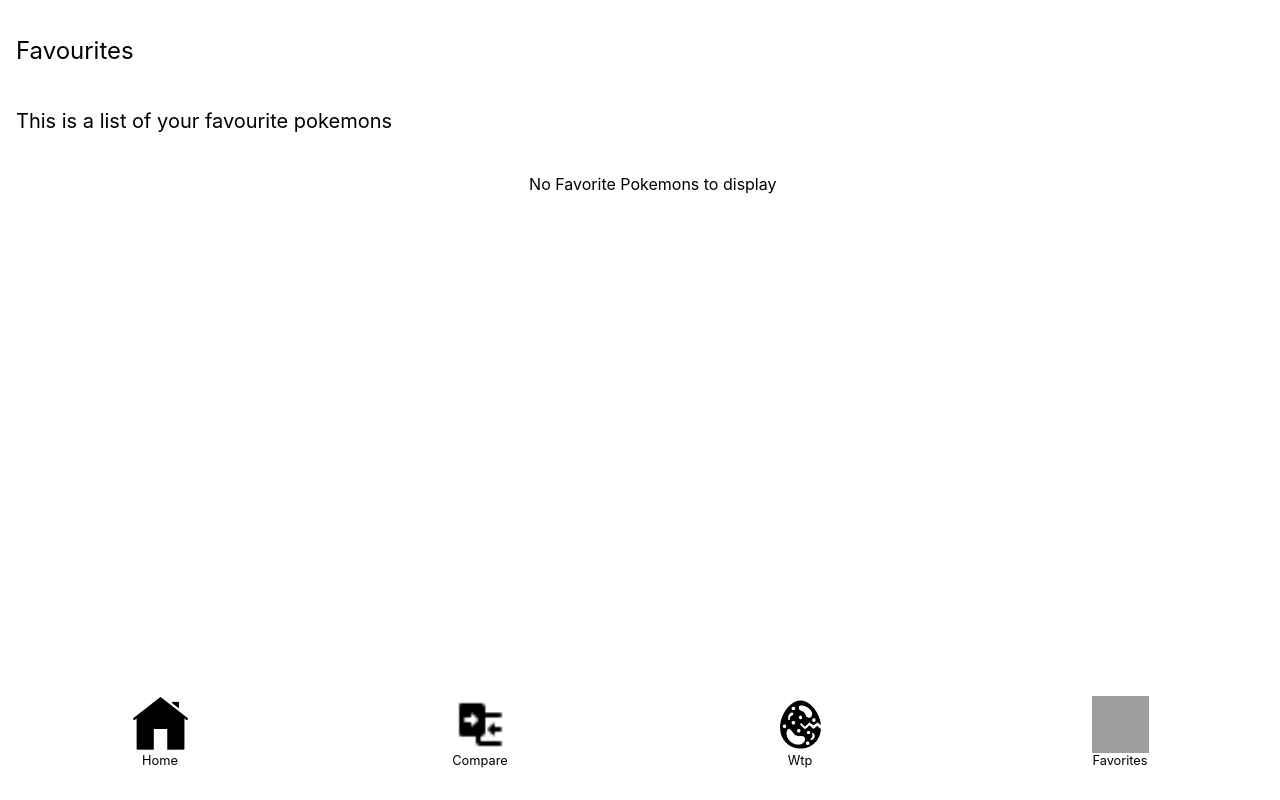
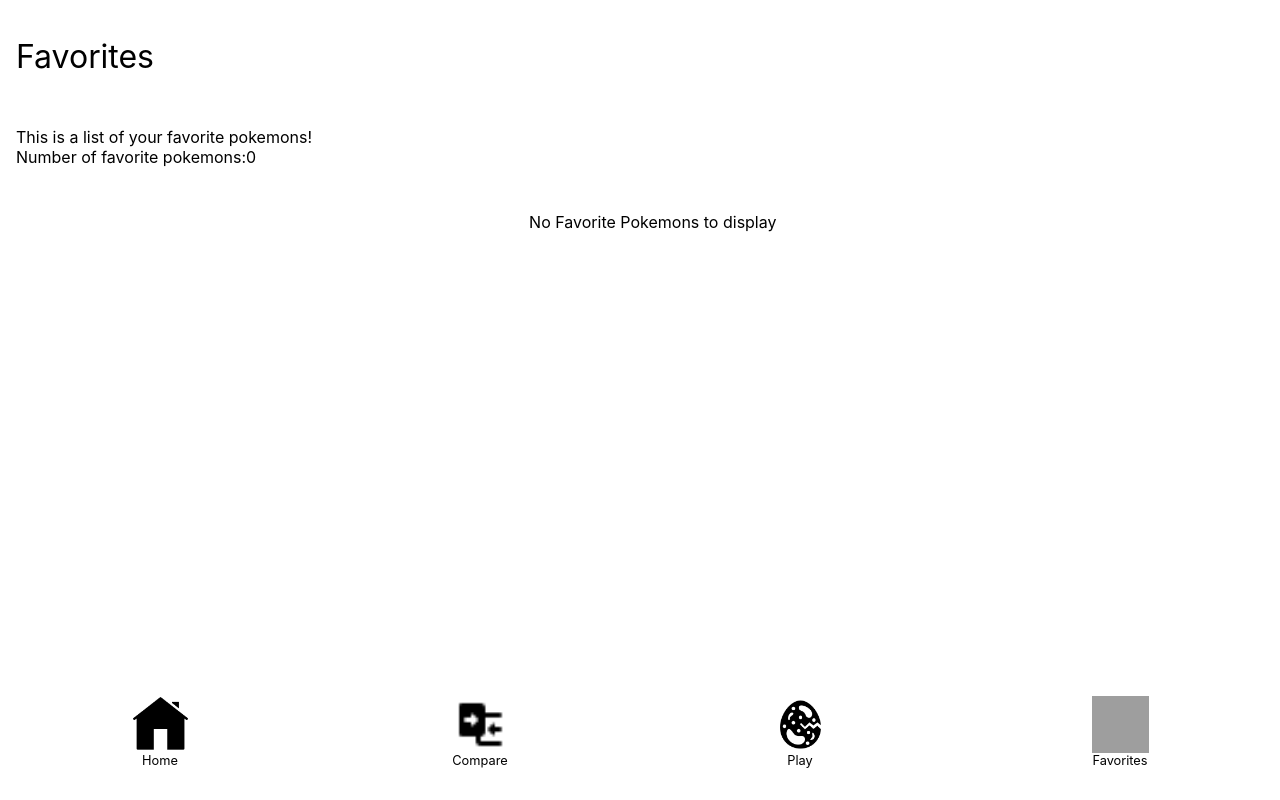
Before and after one commit to Cg9291/pokedex, a React (Create React App) app: page /favorites in a window 1280 px wide. Built offline with nearby package versions, Linux system fonts and the light colour scheme; grey boxes are pictures that could not be loaded.

Commit message:
changed pokemon profile background logic + randomize button border radius + other small ui tweaks

```diff
--- a/src/components/RoutesStructure.tsx
+++ b/src/components/RoutesStructure.tsx
@@ -5,7 +5,7 @@ import { Homepage } from "../pages/Homepage";
 import { NoMatch } from "../pages/NoMatch";
 import { Favorites } from "../pages/Favorites";
 import { PokemonNotFound } from "../pages/PokemonNotFound";
-import { FilteredSearchModal } from "../pages/FilteredSearch";
+import { FilteredSearch } from "../pages/FilteredSearch";
 import { FilteredSearchResults } from "../pages/FilteredSearchResults";
 import { Comparator } from "../pages/Comparator";
 import { PokemonGuess } from "../pages/PokemonGuess";
@@ -18,7 +18,7 @@ export function RoutesStructure(): React.ReactElement | null {
         { path: "/pokemons/name/:name", element: <PokemonProfile /> },
         { path: "/favorites", element: <Favorites /> },
         { path: "/pokemon-not-found", element: <PokemonNotFound /> },
-        { path: "/filter/:gen", element: <FilteredSearchModal /> },
+        { path: "/filter/:gen", element: <FilteredSearch /> },
         { path: "/wtp", element: <PokemonGuess /> },
         {
             path: "/filtered-search/*",
--- a/src/components/homepage/header/RandomizeSelectionButton.tsx
+++ b/src/components/homepage/header/RandomizeSelectionButton.tsx
@@ -29,7 +29,7 @@ const Container = styled(ContainerPrototype)`
 
 const Button = styled.button.attrs({ type: "button" })`
     width: 100%;
-    border-radius: 5%;
+    border-radius: 7px;
     padding: 0 0.5rem;
     border: none;
 `;
--- a/src/components/homepage/pokemonPictureCards/PokemonPictureCard.tsx
+++ b/src/components/homepage/pokemonPictureCards/PokemonPictureCard.tsx
@@ -9,6 +9,7 @@ import { PokemonPictureCardsPropsInterface, TypesColorsInt } from "../../../inte
 import { PokemonInterface, Type } from "../../../interfaces/pokemonInterface";
 import { typesColors } from "../../../objects/typesColors";
 import { LoadingSpinnerPrototype } from "../../prototypes/LoadingSpinnerPrototype";
+import { widthsQueries, heightsQueries } from "../../../objects/breakpoints";
 
 export function PokemonPictureCard(props: PokemonPictureCardsPropsInterface): React.ReactElement {
     const [pokemonInfo, setPokemonInfo] = useState<PokemonInterface>();
@@ -105,6 +106,10 @@ const Container = styled(Link)<{ $mainType: string }>`
     border-radius: 25px;
     text-decoration: none;
     background-color: ${(props) => typesColors[props.$mainType as keyof TypesColorsInt]};
+
+    @media ${heightsQueries.two} {
+        height: 17vh;
+    }
 `;
 
 const Wrapper = styled(ContainerPrototype)`
--- a/src/components/navigation/Navigation.tsx
+++ b/src/components/navigation/Navigation.tsx
@@ -18,7 +18,7 @@ export function Navigation(): React.ReactElement {
         },
         { name: "Compare", icon: compareIcon, linkUrl: "/comparator" },
         {
-            name: "Wtp",
+            name: "Play",
             icon: WTPIcon,
             linkUrl: "/wtp"
         },
--- /dev/null
+++ b/src/objects/breakpoints.tsx
@@ -0,0 +1,31 @@
+export const breakpointsWidths = {
+    mobileS: "320px",
+    mobileM: "375px",
+    mobileL: "425px",
+    tablet: "768px",
+    laptop: "1024px",
+    laptopL: "1440px",
+    desktop: "2560px"
+};
+
+export const breakpointsHeights = {
+    one: "667px",
+    two: "812px",
+    three: "844px"
+};
+
+export const widthsQueries = {
+    mobileS: `(min-width: ${breakpointsWidths.mobileS})`,
+    mobileM: `(min-width: ${breakpointsWidths.mobileM})`,
+    mobileL: `(min-width: ${breakpointsWidths.mobileL})`,
+    tablet: `(min-width: ${breakpointsWidths.tablet})`,
+    laptop: `(min-width: ${breakpointsWidths.laptop})`,
+    laptopL: `(min-width: ${breakpointsWidths.laptopL})`,
+    desktop: `(min-width: ${breakpointsWidths.desktop})`,
+    desktopL: `(min-width: ${breakpointsWidths.desktop})`
+};
+
+export const heightsQueries = {
+    one: `(min-height:${breakpointsHeights.one})`,
+    two: `(min-height:${breakpointsHeights.two})`
+};
--- a/src/pages/Favorites.tsx
+++ b/src/pages/Favorites.tsx
@@ -6,6 +6,7 @@ import { typesColors } from "../objects/typesColors";
 
 export function Favorites(): React.ReactElement {
     const favoritedPokemons = JSON.parse(localStorage.getItem("pokemons") || "[]");
+    const numberOfFavoritedPokemons = favoritedPokemons.length;
     const mapPictureCards = (): React.ReactElement[] =>
         favoritedPokemons.map((number: number, index: number) => (
             <PokemonPictureCard id={number} key={index} isLink={true} />
@@ -13,10 +14,14 @@ export function Favorites(): React.ReactElement {
 
     return (
         <Container>
-            <Title>Favourites</Title>
-            <SubTitle>This is a list of your favourite pokemons</SubTitle>
+            <Title>Favorites</Title>
+            <SubTitle>
+                This is a list of your favorite pokemons!
+                <br />
+                Number of favorite pokemons:{numberOfFavoritedPokemons}
+            </SubTitle>
             <FavoritesContainer>
-                {favoritedPokemons.length !== 0 ? mapPictureCards() : "No Favorite Pokemons to display"}
+                {numberOfFavoritedPokemons !== 0 ? mapPictureCards() : "No Favorite Pokemons to display"}
             </FavoritesContainer>
         </Container>
     );
@@ -34,21 +39,19 @@ export const FavoritesContainer = styled.div`
     flex-wrap: wrap;
     width: 100%;
     height: fit-content;
-    //max-height: 100%;
     padding: 1vh 1vw 90px;
     row-gap: 1rem;
     overflow: scroll;
 `;
 
-const Title = styled.h2`
+const Title = styled.h1`
     color: ${typesColors.black};
     font-weight: normal;
     padding: 1rem 1rem 0.5rem;
 `;
 
-const SubTitle = styled.h2`
+const SubTitle = styled.h4`
     color: ${typesColors.black};
     font-weight: normal;
-    font-size: 20px;
     padding: 0 1rem 1rem;
 `;
--- a/src/pages/FilteredSearch.tsx
+++ b/src/pages/FilteredSearch.tsx
@@ -6,7 +6,6 @@ import { FilterInfoInterface, PokemonGenerationsListInterface } from "../interfa
 import { typesColors } from "../objects/typesColors";
 import { capitalizeWords } from "../functions/utilities/capitalizeWords";
 import { pokemonGenerationsList } from "../objects/pokemonGenerationsList";
-import { Interface } from "readline";
 
 export interface LocalTransmittedDataInterface {
     generation?: string;
@@ -32,7 +31,7 @@ export interface FocusedFilterOptionsKitInterface {
     setFocusedFiltersOptions: React.Dispatch<React.SetStateAction<FocusedFilterOptionsInterface>>;
 }
 
-export function FilteredSearchModal(): React.ReactElement {
+export function FilteredSearch(): React.ReactElement {
     const [filterInfo] = useState<FilterInfoInterface>({
         generation: { name: "generation", style: "button" },
         type: { name: "type", style: "button" },
@@ -305,14 +304,13 @@ const FiltersHeadersContainer = styled.div`
     display: flex;
     align-items: start;
     padding: 0.5rem; //review
+    height: 30%;
 `;
-const FiltersHeadersValue = styled.h5`
-    //margin: 1rem 0 0 1rem;
-`;
+const FiltersHeadersValue = styled.h5``;
 
 const OptionsContainer = styled(ContainerPrototype)`
     max-width: 100%;
-    height: max-content;
+    height: 1fr;
     overflow-x: scroll;
     padding: 0.5rem 0.5rem 0 0.5rem;
 `;
@@ -325,8 +323,8 @@ const OptionsButtonContainer = styled.div<{ $isFocused?: boolean }>`
     margin: 0 0.6rem 0.7rem 0;
     padding: 0 0.5rem;
     border-radius: 7px;
-    border: 0.1rem solid grey;
-    background-color: ${(props) => (props.$isFocused ? "lightgrey" : "inherit")};
+    border: ${(props) => (props.$isFocused ? "0.1rem solid grey" : "0.1rem solid transparent")};
+    background-color: ${(props) => (props.$isFocused ? "rgba(108, 122, 137, 0.23)" : "inherit")};
 `;
 
 const OptionsButtonLabel = styled.label`
@@ -358,6 +356,8 @@ const SubmitButtonContainer = styled.button.attrs({ type: "submit" })`
     margin-right: auto;
     border-radius: 12px;
     background-color: gold;
+    font-size: 1.2em;
+    font-weight: 600;
 `;
 
 const OptionsSliderContainer = styled.div`
--- a/src/pages/FilteredSearchResults.tsx
+++ b/src/pages/FilteredSearchResults.tsx
@@ -10,6 +10,14 @@ import { capitalizeWords } from "../functions/utilities/capitalizeWords";
 import { CustomPokemonInfo } from "../interfaces/miscInterfaces";
 import { LoadingSpinnerPrototype } from "../components/prototypes/LoadingSpinnerPrototype";
 
+export interface ReceivedParametersInterface {
+    type?: string;
+    type2?: string;
+    minHeight?: string;
+    maxHeight?: string;
+    minWeight?: string;
+    maxWeight?: string;
+}
 export function FilteredSearchResults(): React.ReactElement {
     const [myState, setMyState] = useState<CustomPokemonInfo[]>();
     const params = useParams() as { "*": string };
@@ -19,14 +27,9 @@ export function FilteredSearchResults(): React.ReactElement {
         .splice(2)
         .filter((x) => x !== "");
 
-    interface ReceivedParametersInterface {
-        type?: string;
-        type2?: string;
-        minHeight?: string;
-        maxHeight?: string;
-        minWeight?: string;
-        maxWeight?: string;
-    }
+    useEffect(() => {
+        getData(Number(generationInfo));
+    }, []);
 
     const createFilterObject = (arr: string[]) => {
         if (arr) {
@@ -38,10 +41,6 @@ export function FilteredSearchResults(): React.ReactElement {
             return myFilterObject;
         }
     };
-
-    useEffect(() => {
-        getData(Number(generationInfo));
-    }, []);
 
     const getData = async (pokeGen: number): Promise<void> => {
         try {
@@ -116,6 +115,7 @@ const Container = styled(ContainerPrototype)`
     flex-wrap: wrap;
     justify-content: space-between;
     gap: 1rem;
+    overflow-y: scroll;
 `;
 
 const LoadingAnimation = styled(LoadingSpinnerPrototype)`
--- a/src/pages/PokemonProfile.tsx
+++ b/src/pages/PokemonProfile.tsx
@@ -142,8 +142,8 @@ export function PokemonProfile(): React.ReactElement {
         };
 
         return (
-            <Container $mainType={types[0].type.name}>
-                <ImageContainer>
+            <Container>
+                <ImageContainer $mainType={types[0].type.name}>
                     <PokeNumber>{displayFormattedId(id)}</PokeNumber>
                     <PokemonName>
                         {capitalizeWords(name)}
@@ -169,23 +169,24 @@ export function PokemonProfile(): React.ReactElement {
         );
     } else {
         return (
-            <Container $mainType="none">
+            <Container>
                 <LoadingAnimation />
             </Container>
         );
     }
 }
 
-const Container = styled(ContainerPrototype)<{ $mainType: string }>`
+const Container = styled(ContainerPrototype)`
     flex-direction: column;
     justify-content: center;
     align-items: center;
-    background-color: ${(props) => typesColors[props.$mainType as keyof TypesColorsInt]};
     z-index: 0;
     position: relative;
     overflow-y: hidden;
 `;
-const ImageContainer = styled(ContainerPrototype)`
+const ImageContainer = styled(ContainerPrototype)<{ $mainType: string }>`
+    background-image: ${(props) =>
+        `linear-gradient(${typesColors[props.$mainType as keyof TypesColorsInt]},70%, white)`};
     flex-direction: column;
     align-items: center;
     justify-content: space-around;
```
